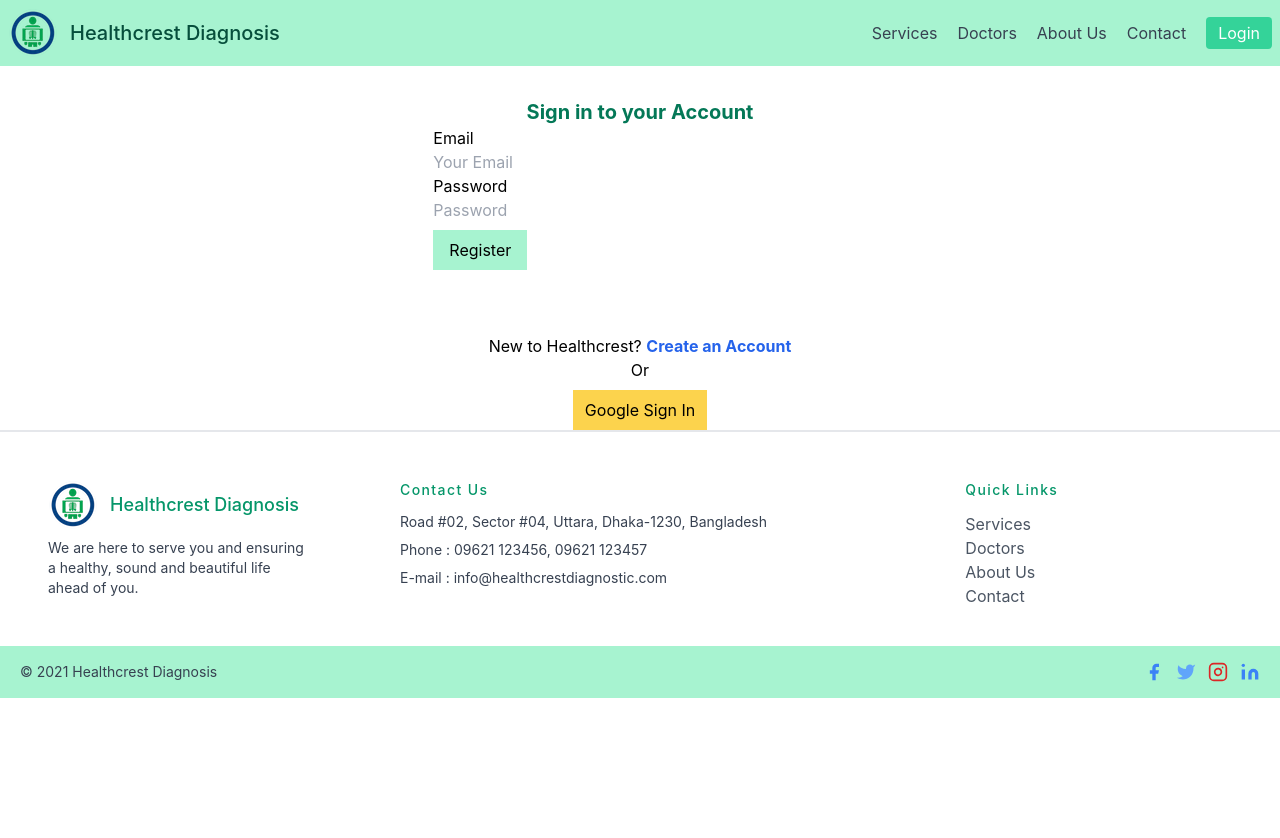
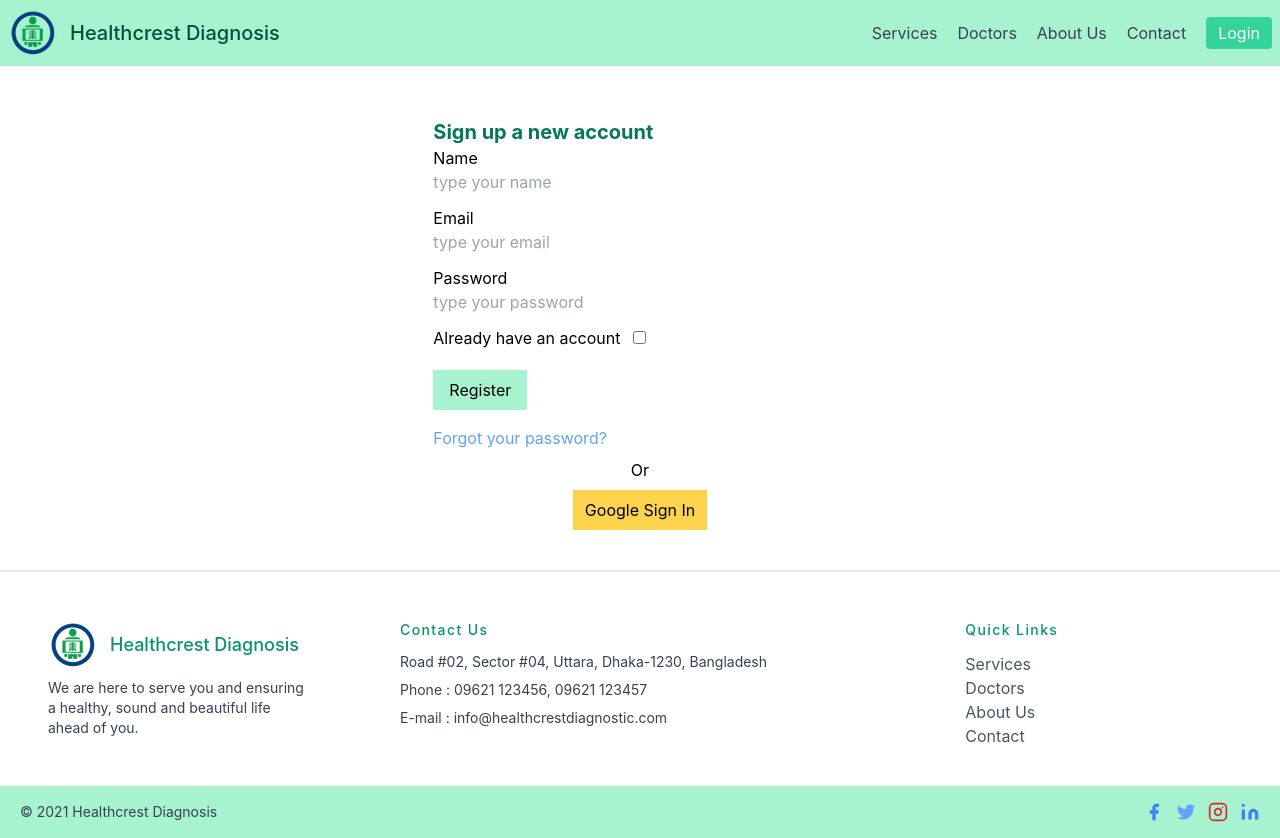
Before and after one commit to Springhawk27/healthcrest-diagnosis-react-tailwind-firebase, a React (Create React App) app: page /login in a window 1280 px wide. Before the commit the page ends 800 px from the top, so only its background shows below. Built offline with nearby package versions, Linux system fonts and the light colour scheme; no server answers.

Commit message:
signin with email solved

```diff
--- a/src/components/Login/Login.js
+++ b/src/components/Login/Login.js
@@ -1,77 +1,207 @@
-import React, { useState } from 'react';
+import { createUserWithEmailAndPassword, signInWithEmailAndPassword, sendEmailVerification, sendPasswordResetEmail, updateProfile } from "firebase/auth";
+import { useState } from "react";
+import { useHistory, useLocation } from "react-router";
+import { getAuth } from "firebase/auth";
+
 import useAuth from '../../hooks/useAuth';
-import { signInWithEmailAndPassword } from "firebase/auth";
-import { useHistory, useLocation } from 'react-router';
-import { NavLink } from 'react-router-dom';
 
-// import LoginComponent from './LoginComponent';
+
 
 const Login = () => {
+
     const { auth, signInUsingGoogle } = useAuth();
 
-    const [displayName, setDisplayName] = useState('');
+
+    const [name, setName] = useState('');
+
     const [email, setEmail] = useState('');
     const [password, setPassword] = useState('');
+
+    const [error, setError] = useState('');
+
+    const [isLogIn, setIsLogIn] = useState(false);
+
 
     const location = useLocation();
     const history = useHistory();
     const redirect_uri = location.state?.from || '/home'
 
 
-    const handleGoogleLogIn = () => {
+
+
+
+    const handleGoogleSignIn = () => {
         signInUsingGoogle()
             .then(result => {
                 history.push(redirect_uri)
             })
+
     }
 
 
-    const handleNameChange = (event) => {
-        setDisplayName(event.target.value)
+    const handleRegistration = (e) => {
+        e.preventDefault();
+
+        if (password.length < 6) {
+            setError('Password should be at least 6 characters')
+            return;
+        }
+        if (!/(?=.*[A-Z].*[A-Z])/.test(password)) {
+            setError('Password must contain 2 uppercae');
+            return;
+        }
+        if (!/(?=.*[!@#$&*])/.test(password)) {
+            setError('Password must contain 1 special character');
+            return;
+        }
+        if (!/(?=.*[0-9].*[0-9])/.test(password)) {
+            setError('Password must contain 2 digits');
+            return;
+        }
+        if (!/(?=.*[a-z].*[a-z].*[a-z])/.test(password)) {
+            setError('Password must contain 3 lowercase');
+            return;
+        }
+        // if (email) {
+        //     setError('Email already in use')
+        //     return
+        // }
+
+
+        isLogIn ? processLogIn(email, password) : createNewUser(name, email, password);
+
     }
-    const handleEmailChange = (event) => {
-        setEmail(event.target.value)
+
+
+    const processLogIn = (email, password) => {
+        const testAuth = getAuth();
+
+        signInWithEmailAndPassword(testAuth, email, password)
+            .then((userCredential) => {
+                history.push(redirect_uri)
+
+                const user = userCredential.user;
+                setError('');
+            })
+            .catch((error) => {
+                const errorMessage = error.message;
+            });
     }
-    const handlePasswordChange = (event) => {
-        setPassword(event.target.value)
+
+    const createNewUser = (displayName, email, password) => {
+
+        const testAuth = getAuth();
+
+
+        createUserWithEmailAndPassword(testAuth, email, password)
+            .then((userCredential) => {
+                history.push(redirect_uri)
+
+                const user = userCredential.user;
+
+
+
+                setError('');
+            })
+            .catch(error => {
+                setError(error.message);
+            })
+    }
+
+
+    const setUserName = () => {
+        const testAuth = getAuth();
+
+        updateProfile(testAuth.currentUser, {
+            displayName: name,
+        }).then((result) => {
+            // Profile updated!
+            // ...
+        }).catch((error) => {
+
+        });
     }
 
 
 
+    const handleResetPassword = () => {
+        const testAuth = getAuth();
 
-    const handleSignin = (event) => {
-        signInWithEmailAndPassword(auth, email, password)
-            .then((userCredential) => {
-
-                const user = userCredential.user;
+        sendPasswordResetEmail(testAuth, email)
+            .then(() => {
 
             })
+            .catch((error) => {
+                const errorMessage = error.message;
+                // ..
+            });
+    }
 
-        event.preventDefault();
 
+    const toggleLogIn = e => {
+        // console.log(e.target.checked)
+        setIsLogIn(e.target.checked)
+    }
+
+    const handleNameChange = e => {
+        setName(e.target.value);
+    }
+
+    const handleEmailChange = (e) => {
+        setEmail(e.target.value)
+    }
+    const handlePasswordChange = (e) => {
+        setPassword(e.target.value)
     }
 
     return (
-        <div>
-            <div className="container mx-auto px-5 py-8 flex items-center  justify-center flex-col ">
-                <h2 className="text-green-700 font-bold text-xl">Sign in to your Account</h2>
-                <form onSubmit={handleSignin} className="object-center w-1/3  text-left">
+        <div className=" container mx-auto px-5 py-8 flex items-center  justify-center flex-col ">
+            <form className='container mt-5 object-center w-1/3  text-left' onSubmit={handleRegistration}>
+                <h3 className="text-green-700 font-bold text-xl"> {isLogIn ? 'Sign in to your account' : 'Sign up a new account'}</h3>
+                {!isLogIn && <div className="row mb-3">
+                    <label htmlFor="inputAddress" className="justify-left">Name</label>
+                    <div className="col-sm-10">
+                        <input onBlur={handleNameChange} type="text" className="border-1 border-green-300 w-full rounded" id="inputAddress" placeholder="type your name" />
+                    </div>
+                </div>}
+                <div className="row mb-3">
+                    <label htmlFor="inputEmail3" className="col-sm-2 col-form-label">Email</label>
+                    <div className="col-sm-10">
+                        <input onBlur={handleEmailChange} type="email" className="border-1 border-green-300 w-full rounded" id="inputEmail3" required placeholder="type your email" />
+                    </div>
+                </div>
+                <div className="row mb-3">
+                    <label htmlFor="inputPassword3" className="col-sm-2 col-form-label">Password</label>
+                    <div className="col-sm-10">
+                        <input onBlur={handlePasswordChange} type="password" className="border-1 border-green-300 w-full rounded" id="inputPassword3" required placeholder="type your password" />
+                        <div className=" my-3 text-red-500 font-bold">{error}</div>
+                    </div>
+                </div>
 
-                    <label htmlFor="email" className="mr-2 ">Email</label><br />
-                    <input onBlur={handleEmailChange} type="text" name="email" className="border-1 border-green-200 w-full rounded" placeholder="Your Email" required />
-                    <br />
-                    <label htmlFor="password" className="mr-2">Password</label><br />
-                    <input onBlur={handlePasswordChange} type="password" name="password" className="border-1 border-green-200 w-full rounded" placeholder="Password" required />
-                    <br />
-                    <input type="submit" value="Register" className="bg-green-200 my-2 px-4 py-2" />
-                </form>
-            </div>
-            <br />
-            <p>New to Healthcrest? <NavLink to="/register" className="text-blue-600 font-bold">Create  an Account</NavLink></p>
+
+                <div className="row mb-3">
+                    <div className="col-sm-10 offset-sm-2">
+                        <div className="form-check">
+                            <label className="form-check-label mr-3" htmlFor="gridCheck1">
+                                Already have an account
+                            </label>
+                            <input onChange={toggleLogIn} className="form-check-input" type="checkbox" id="gridCheck1" />
+
+                        </div>
+                    </div>
+                </div>
+                <button type="submit" className="bg-green-200 my-2 px-4 py-2">{isLogIn ? 'Sign in' : 'Register'}</button>
+                <br />
+                <button onClick={handleResetPassword} type="button" className=" text-blue-400 my-2">Forgot your password?</button>
+
+            </form>
             <div>Or</div>
-            <button onClick={handleGoogleLogIn} className="bg-yellow-300 px-3 py-2 mt-2">Google Sign In</button>
+            <button onClick={handleGoogleSignIn} className="bg-yellow-300 px-3 py-2 my-2">Google Sign In</button>
+
+
         </div>
     );
-};
+}
+
 
 export default Login;
--- a/src/components/Register/Register.js
+++ b/src/components/Register/Register.js
@@ -3,9 +3,16 @@ import { useHistory, useLocation } from 'react-router';
 import useAuth from '../../hooks/useAuth';
 import { createUserWithEmailAndPassword } from "firebase/auth";
 import { NavLink } from 'react-router-dom';
+import initializeAuthentication from '../Firebase/firebase.init';
 
 
+initializeAuthentication();
+
 const Register = () => {
+
+
+
+
     const { auth, signInUsingGoogle } = useAuth();
 
     const [displayName, setDisplayName] = useState('');
@@ -39,8 +46,8 @@ const Register = () => {
     const handleRegistration = (event) => {
         // console.log(name, email, password)
         createUserWithEmailAndPassword(auth, displayName, email, password)
-            .then((result) => {
-                const user = result.user;
+            .then((userCredential) => {
+                const user = userCredential.user;
             })
 
         event.preventDefault();
```
Also changed, not shown: src/hooks/useFirebase.js (+3 -14 lines).
